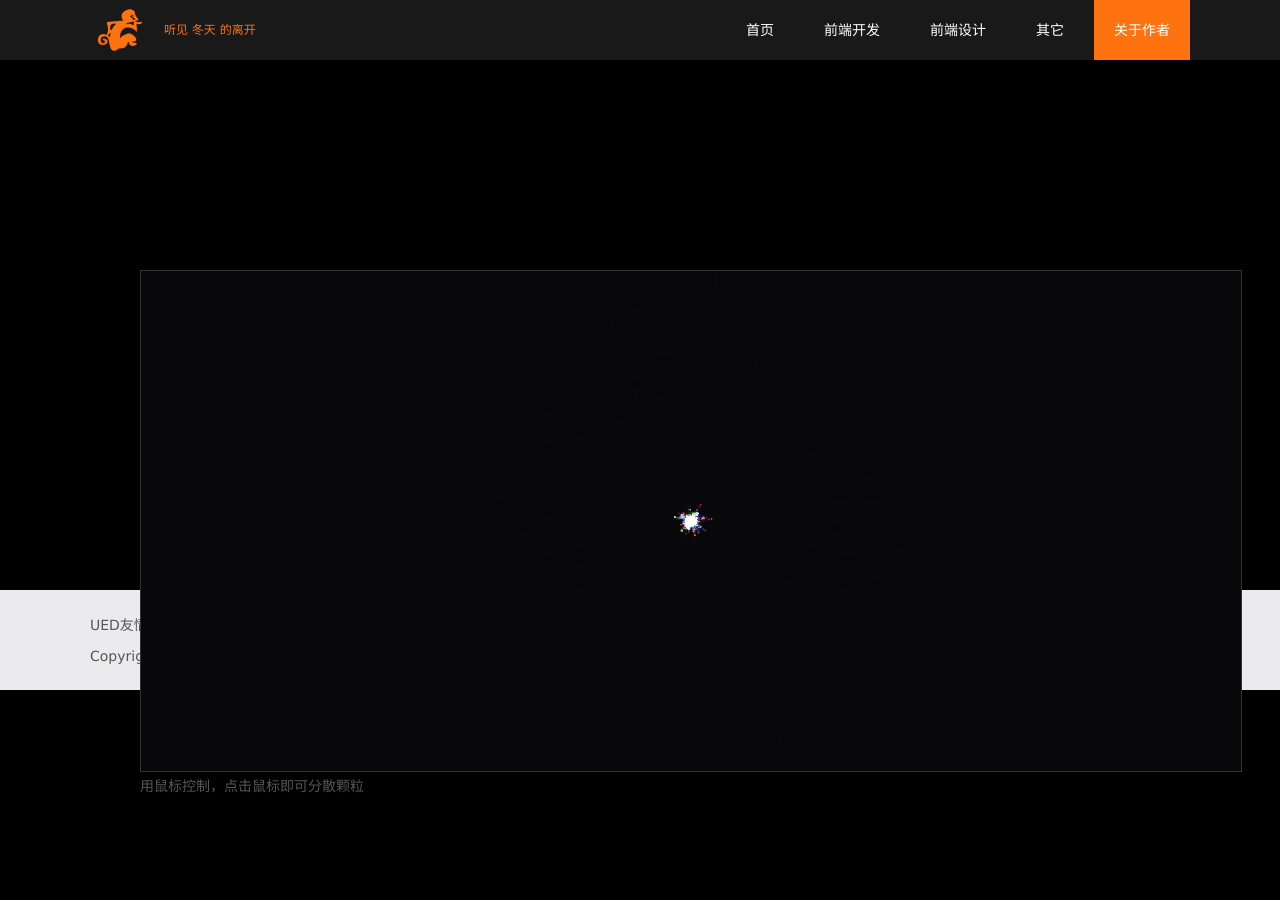
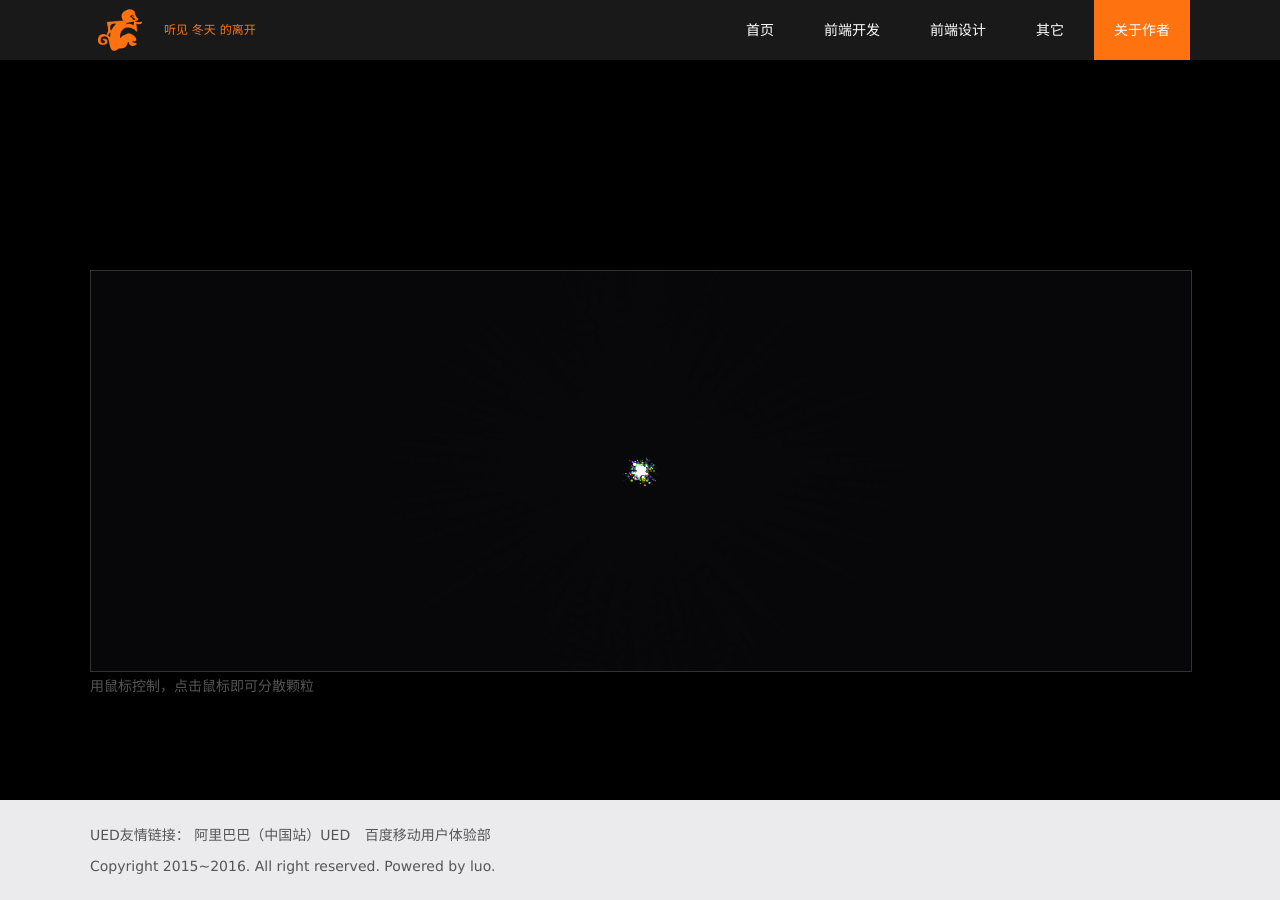
Before and after one commit to luozyiii/blog, a Jekyll site: the page built from about.html, in a window 1280 px wide. Built offline with Jekyll 4.4.1, drawn with Linux system fonts in a browser that asks for light colours; nearby versions of some CDN libraries.

Commit message:
关于作者

```diff
--- a/about.html
+++ b/about.html
@@ -7,11 +7,15 @@ title: 关于作者
 	body {
 		background-color: #000;
 	}
+	footer {
+		position: fixed;
+		bottom: 0;
+	}
 </style>
 <section class="m-article">
 	<div id="outer">
 		<div id="canvasContainer">
-		 	<canvas id="mainCanvas" width="1100" height="500"></canvas>
+		 	<canvas id="mainCanvas" width="1100" height="400"></canvas>
 		 	<div id="output"></div>
 		</div>
 	</div>
--- a/css/blog.css
+++ b/css/blog.css
@@ -281,9 +281,9 @@ div.m-detail {border:1px solid #e9e9e9;}
 #canvasContainer {
 	position: absolute;
 	width: 1100px;
-	height: 500px;
+	height: 400px;
 	top: -180px;
-	left: -500px;
+	left: -550px;
 }
 canvas {
 	border: 1px solid #333333;
```
Also changed, not shown: other parts of about.html (+1 -1 lines).
